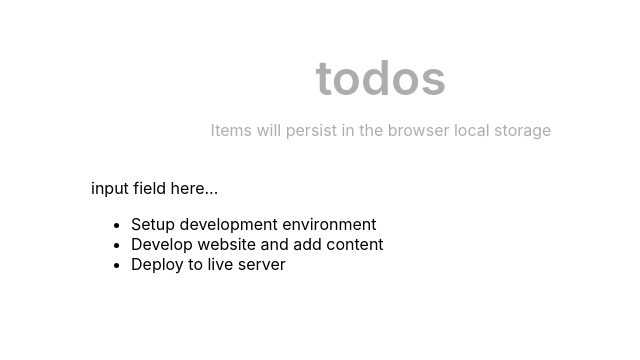
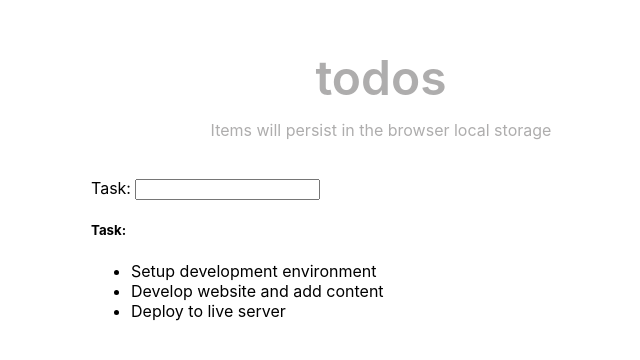
Before and after one commit to vangelif/react_todo, a React (Create React App) app: page / in a window 1280 px wide. Shown: the part 126-486 px from the top of the page, without its empty margins (279-919 px from the left). Built offline with nearby package versions, Linux system fonts and the light colour scheme.

Commit message:
build input form

```diff
--- a/src/components/input.js
+++ b/src/components/input.js
@@ -1,5 +1,20 @@
+import { useState } from "react";
+
 const Input = () => {
-  return <div>input field here...</div>;
+  const [task, setTask] = useState("");
+  const handleChange = (e) => {
+    setTask(e.target.value);
+  };
+  return (
+    <>
+      <form>
+        <label>
+          Task: <input type="text" value={task} onChange={handleChange} />
+        </label>
+      </form>
+      <h5>Task: {task}</h5>
+    </>
+  );
 };
 export default Input;
 
```
